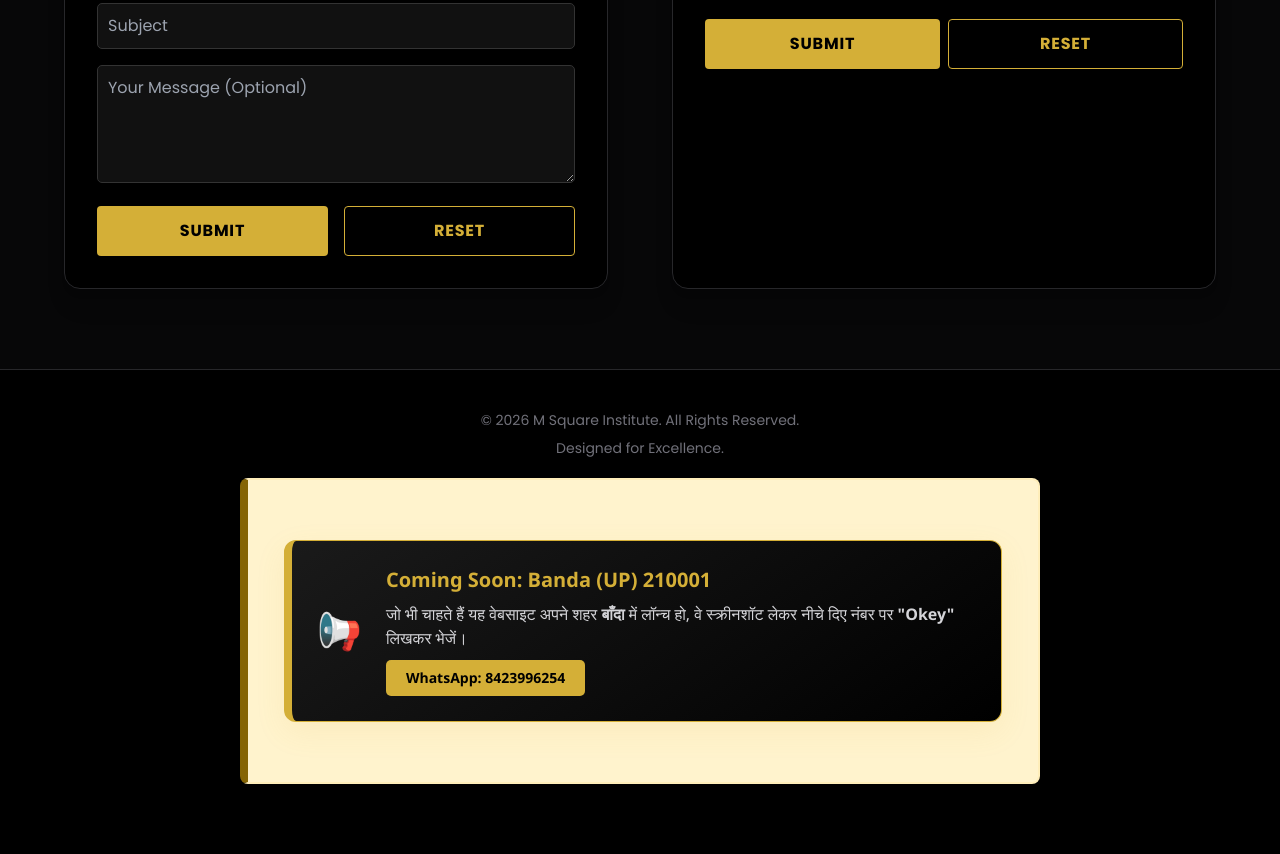
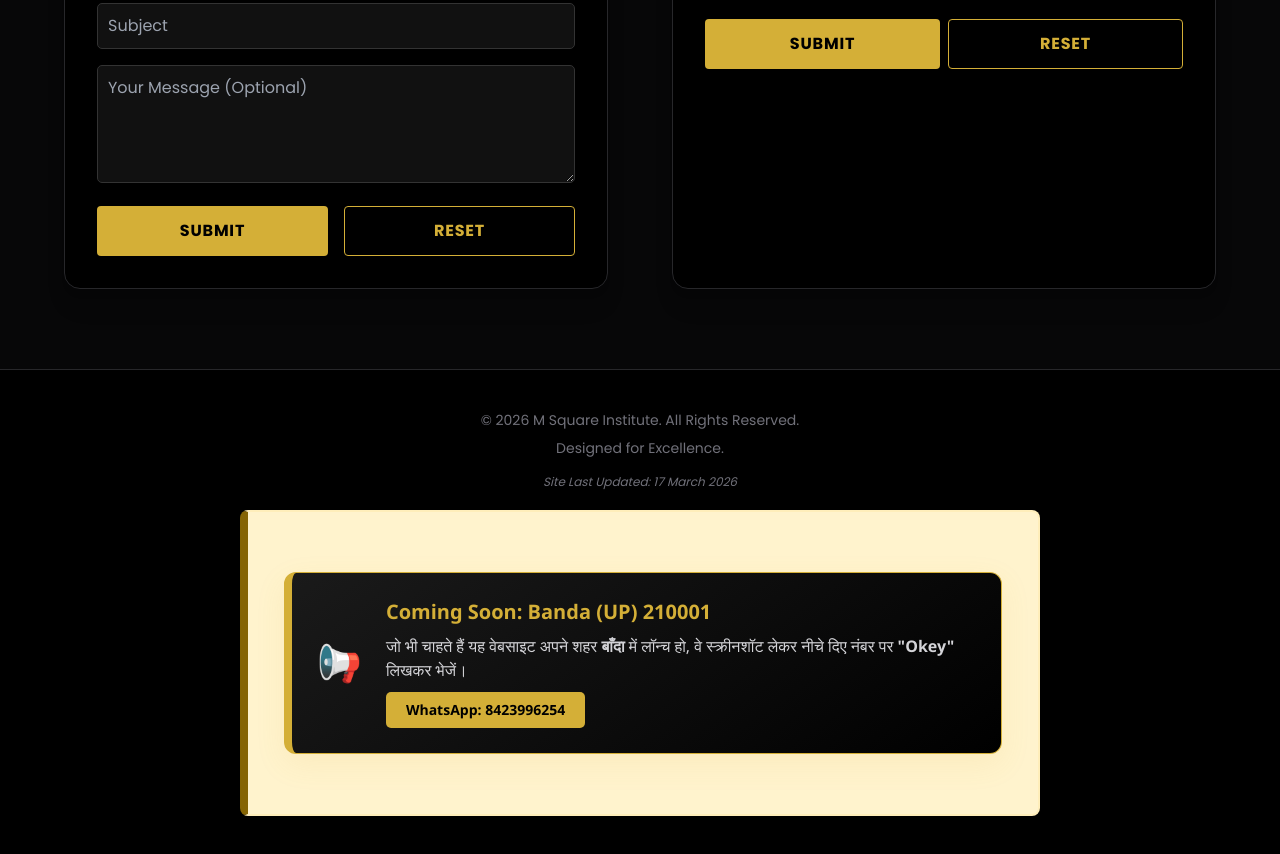
Before and after one commit to itzmefailure/myproject, a plain HTML site: page index.html in a window 1280 px wide. Shown: the part 1754-2608 px from the top of the page. Drawn offline with nearby package versions, Linux system fonts and the light colour scheme.

Commit message:
added last updated feature and UI fixes

```diff
--- a/index.html
+++ b/index.html
@@ -314,6 +314,7 @@ body.light-mode .text-zinc-500 {
     <footer class="py-10 border-t border-zinc-800 text-center text-zinc-500 text-sm">
         <p>&copy; 2026 M Square Institute. All Rights Reserved.</p>
         <p class="mt-2">Designed for Excellence.</p>
+        <p id="last-updated" class="mt-4 text-xs text-zinc-500 italic"></p>
         <div class="announcement-box">
   <div class="announcement-box-modern mx-4">
   <div class="flex flex-col md:flex-row items-center gap-6">
@@ -555,6 +556,17 @@ themeToggleBtn.addEventListener('click', () => {
         localStorage.setItem('theme', 'dark');
     }
 });
+// ऑटोमैटिक लास्ट अपडेटेड डेट दिखाने के लिए
+const lastUpdatedElement = document.getElementById('last-updated');
+
+if (lastUpdatedElement) {
+    // document.lastModified फाइल के आखिरी बार सेव होने का समय बताता है
+    const lastMod = new Date(document.lastModified);
+    const options = { year: 'numeric', month: 'long', day: 'numeric' };
+    const formattedDate = lastMod.toLocaleDateString('en-IN', options);
+
+    lastUpdatedElement.innerText = "Site Last Updated: " + formattedDate;
+}
     </script>
 </body>
 </html>
```
